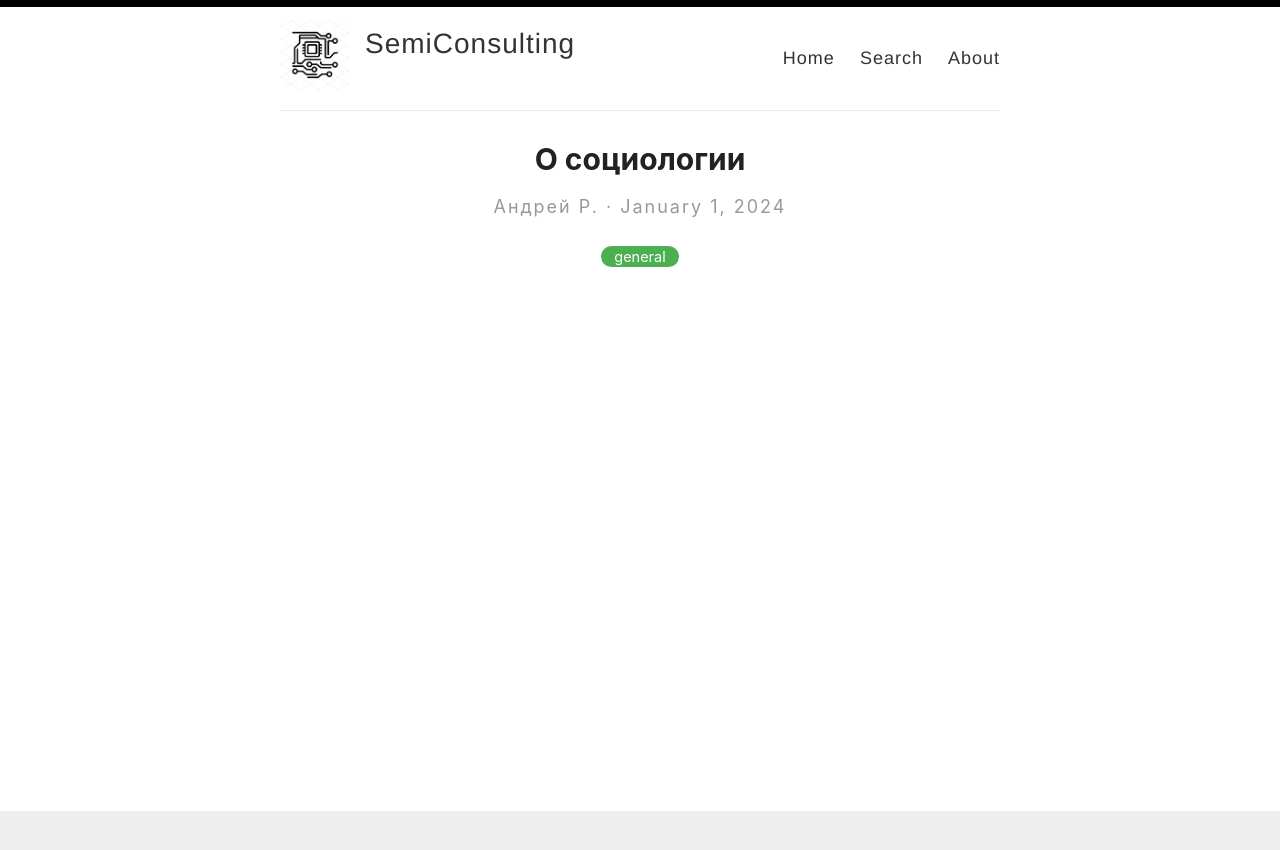
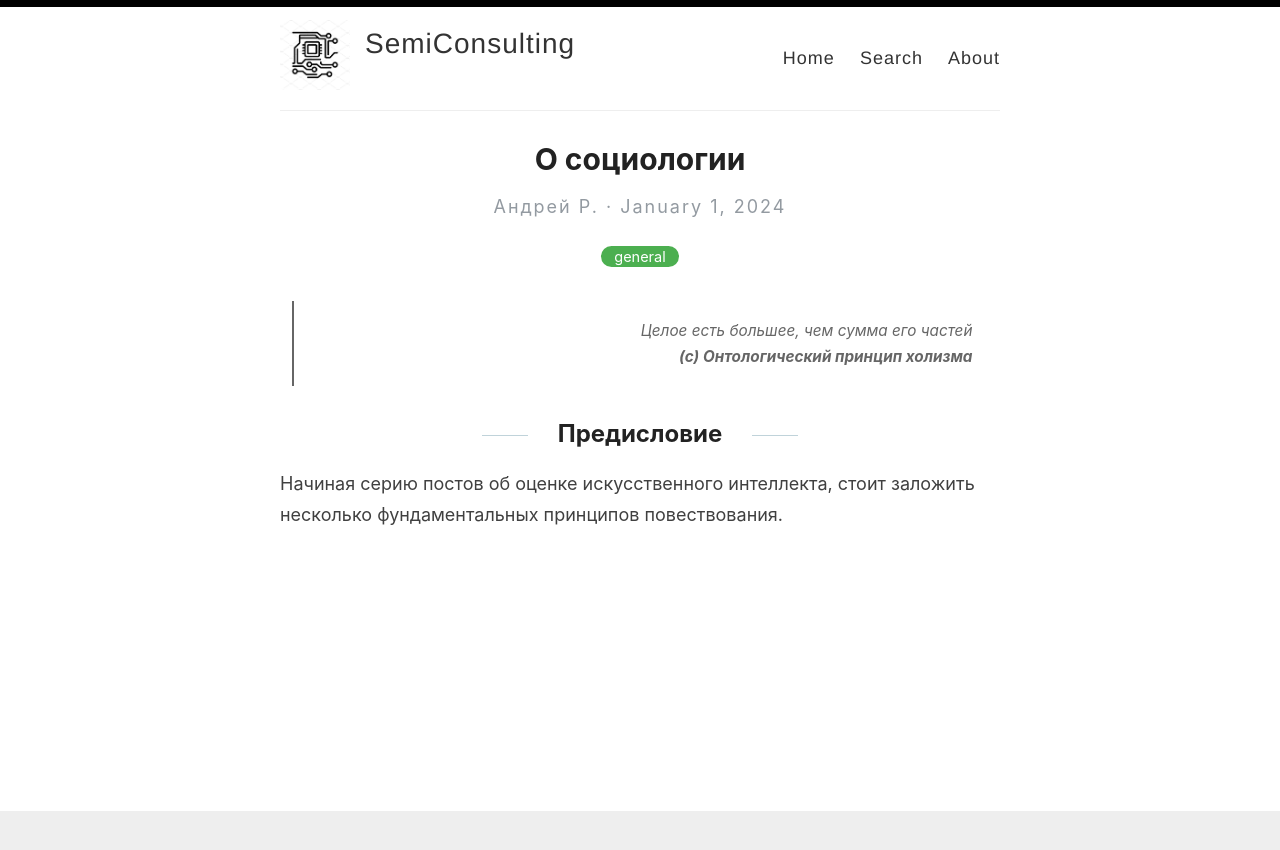
Before and after one commit to shuffle-true/shuffle-true.github.io, a Jekyll site: the page built from _posts/2024-01-01-ai-society.md, in a window 1280 px wide. Shown: the top 850 px of the page. Built offline with Jekyll 4.4.1, drawn with Linux system fonts in a browser that asks for light colours; comment, search, counter and statistics services are not loaded.

Commit message:
automated changies commit

```diff
--- a/_posts/2024-01-01-ai-society.md
+++ b/_posts/2024-01-01-ai-society.md
@@ -5,6 +5,11 @@ permalink: /ai-society/
 excerpt_separator: <!--more-->
 categories: [general]
 ---
-
+> Целое есть большее, чем сумма его частей <br>
+> **(с) Онтологический принцип холизма**
 
 <!--more-->
+
+## Предисловие
+
+Начиная серию постов об оценке искусственного интеллекта, стоит заложить несколько фундаментальных принципов повествования.
```
